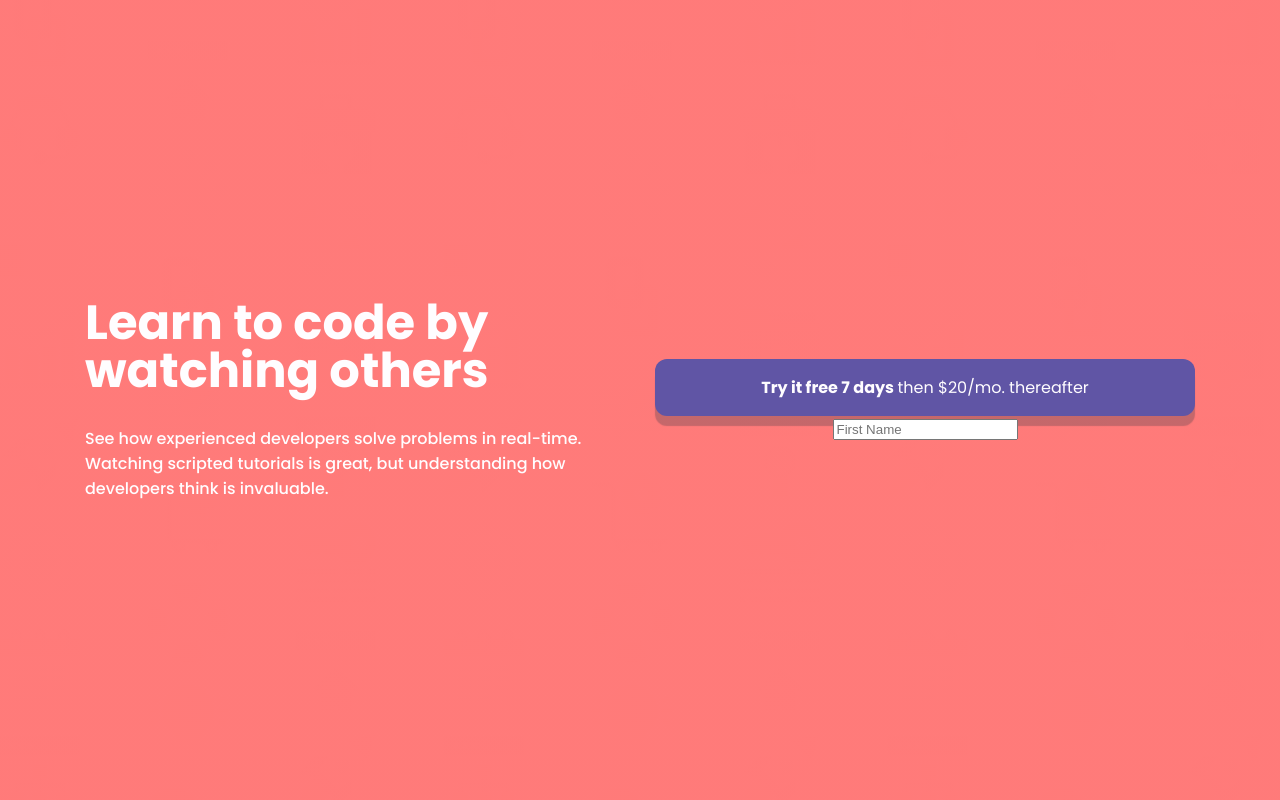
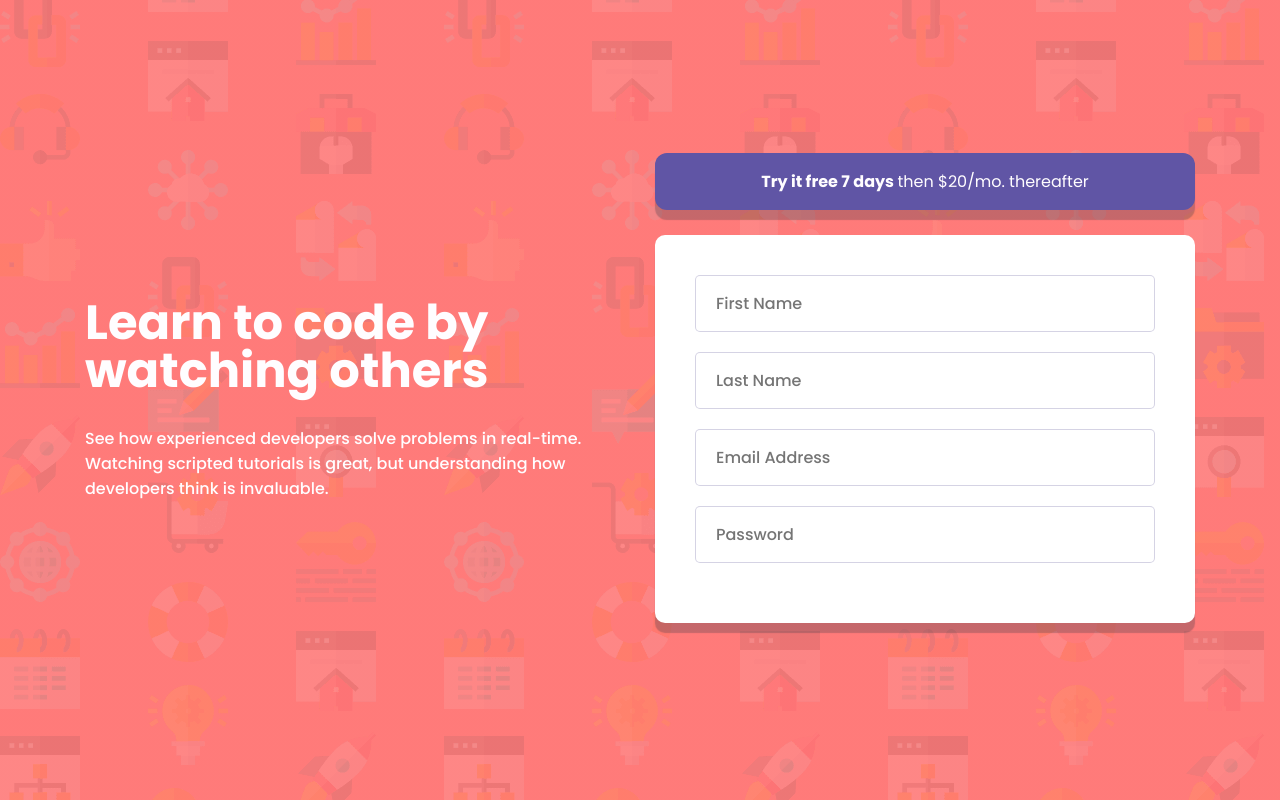
Before and after one commit to linzhangcs/signup-form, a React (Create React App) app in the folder signupform/: page / in a window 1280 px wide. Built offline with nearby package versions, Linux system fonts and the light colour scheme.

Commit message:
add more inputs to form, add form styling, and change bg image style to put image in front of color

```diff
--- a/signupform/src/App.js
+++ b/signupform/src/App.js
@@ -8,7 +8,7 @@ import styled from 'styled-components';
 
 const Body = styled.div`
   font-family: 'Poppins', sans-serif;
-  background: linear-gradient(${colors.primaryRed}, ${colors.primaryRed}), url(${desktopBg});
+  background:  url(${desktopBg}), linear-gradient(${colors.primaryRed}, ${colors.primaryRed});
 `;
 const Container = styled.div`
   width: 100%;
@@ -45,6 +45,28 @@ const SignupForm = styled.div`
   align-items: center;
   flex-basis: 50%;
   max-width: 540px;
+
+  form{
+    box-sizing: border-box;
+    width: 100%;
+    padding 40px;
+    margin: 25px 0;
+    border-radius: 10px;
+    background: #fff;
+    box-shadow: 0px 10px 1px  ${colors.purpleBlue};
+  }
+
+  input{
+    font-family: 'Poppins', sans-serif;
+    box-sizing: border-box;
+    margin-bottom: 20px;
+    width: 100%;
+    font-size: 1em;
+    font-weight: 500;
+    padding: 15px 20px;
+    border: 1px solid ${colors.grayishBlue};
+    border-radius: 5px;
+  }
 `;
 
 const Banner = styled.div`
@@ -75,6 +97,9 @@ function App() {
           </Banner>
           <form>
             <input type="text" placeholder="First Name"></input>
+            <input type="text" placeholder="Last Name"></input>
+            <input type="email" placeholder="Email Address"></input>
+            <input type="password" placeholder="Password"></input>
           </form>
         </SignupForm>
       </Container>
```
